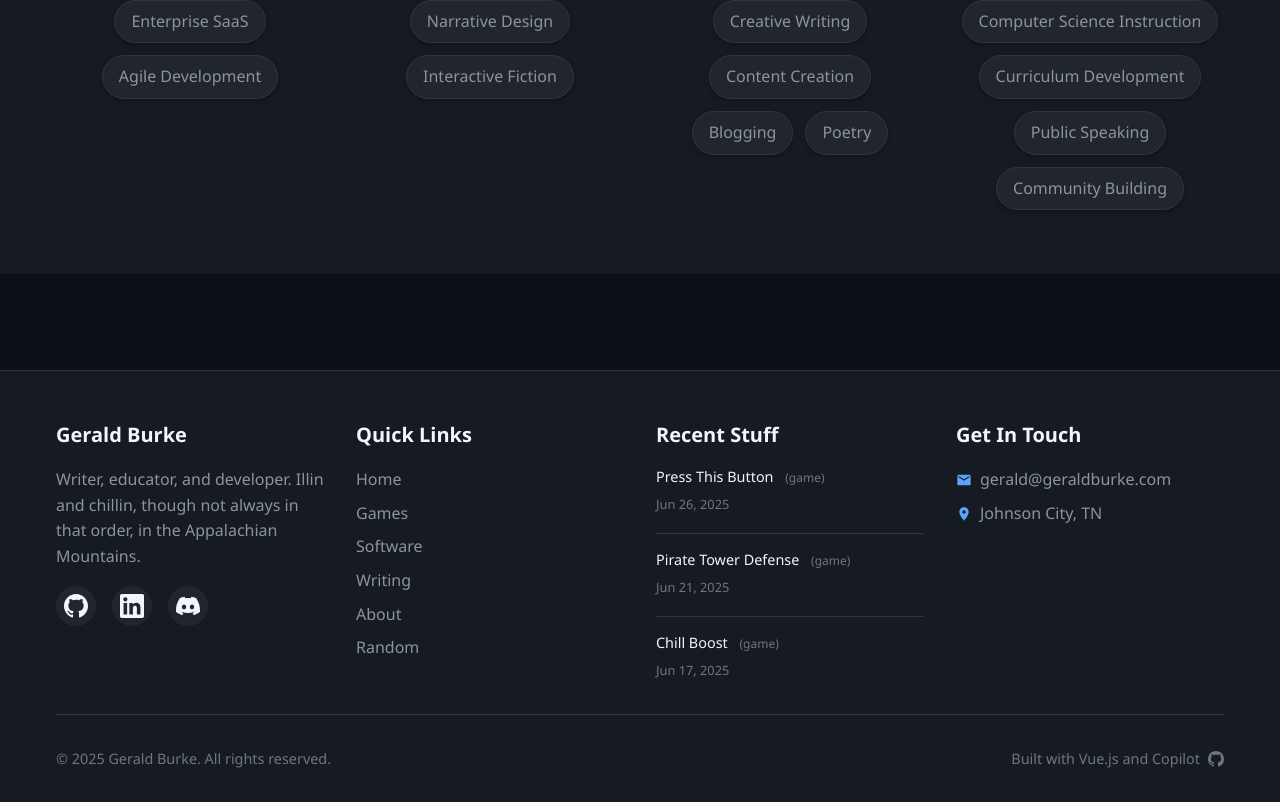
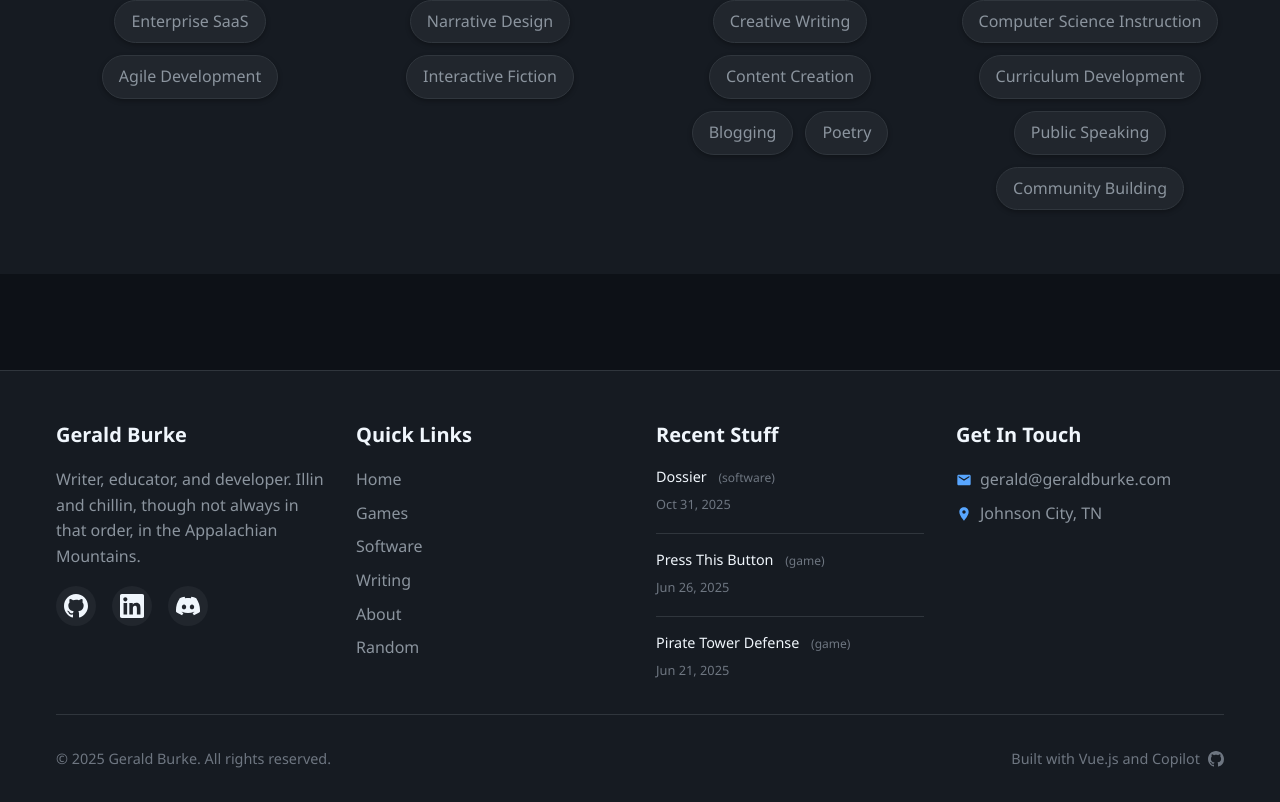
Before and after one commit to geraldfingburke/portfolio, a Vue app: page / in a window 1280 px wide. Shown: the part 2894-3696 px from the top of the page. Built offline with nearby package versions, Linux system fonts and the light colour scheme.

Commit message:
Fix date

```diff
--- a/src/stores/software.js
+++ b/src/stores/software.js
@@ -16,6 +16,7 @@ export const useSoftwareStore = defineStore("software", () => {
       githubUrl: "https://github.com/geraldfingburke/dossier",
       featured: true,
       category: "Applications",
+      startDate: "2025-10-31",
       status: "completed",
     },
     {
--- a/src/views/SoftwareView.vue
+++ b/src/views/SoftwareView.vue
@@ -242,6 +242,7 @@ export default {
     };
 
     const formatDate = (dateString) => {
+      if (!dateString) return "Recent"; // Handle undefined/null dates
       const [year, month, day] = dateString.split("-");
       return new Date(year, month - 1, day).toLocaleDateString("en-US", {
         year: "numeric",
```
